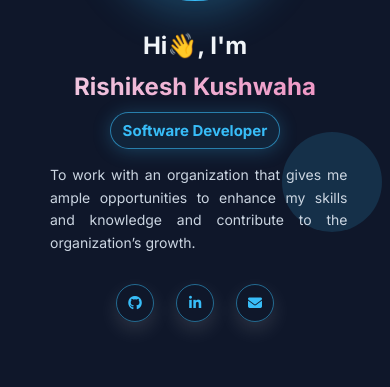
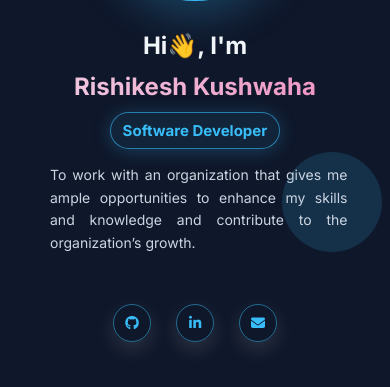
Before and after one commit to Rishikesh0930/Portfolio, a Django app: page / in a window 390 px wide. Shown: the part 279-666 px from the top of the page. Run offline with Django 5.2, Linux system fonts and the light colour scheme.

Commit message:
added static

```diff
--- a/static/css/home.css
+++ b/static/css/home.css
@@ -342,9 +342,7 @@
     }
 
     .socials {
-        margin-top: -20px;
         justify-content: center;
-        gap: 22px;
     }
 
     .social {
```
